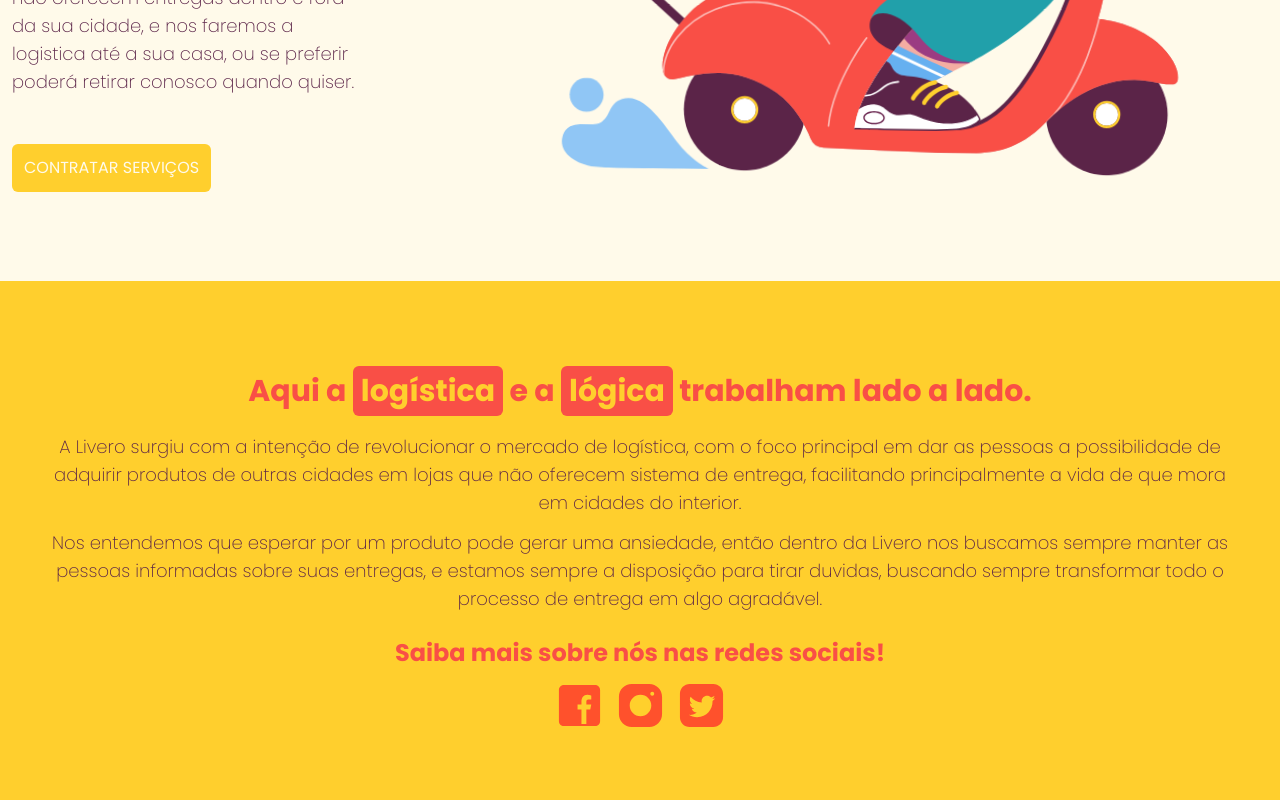
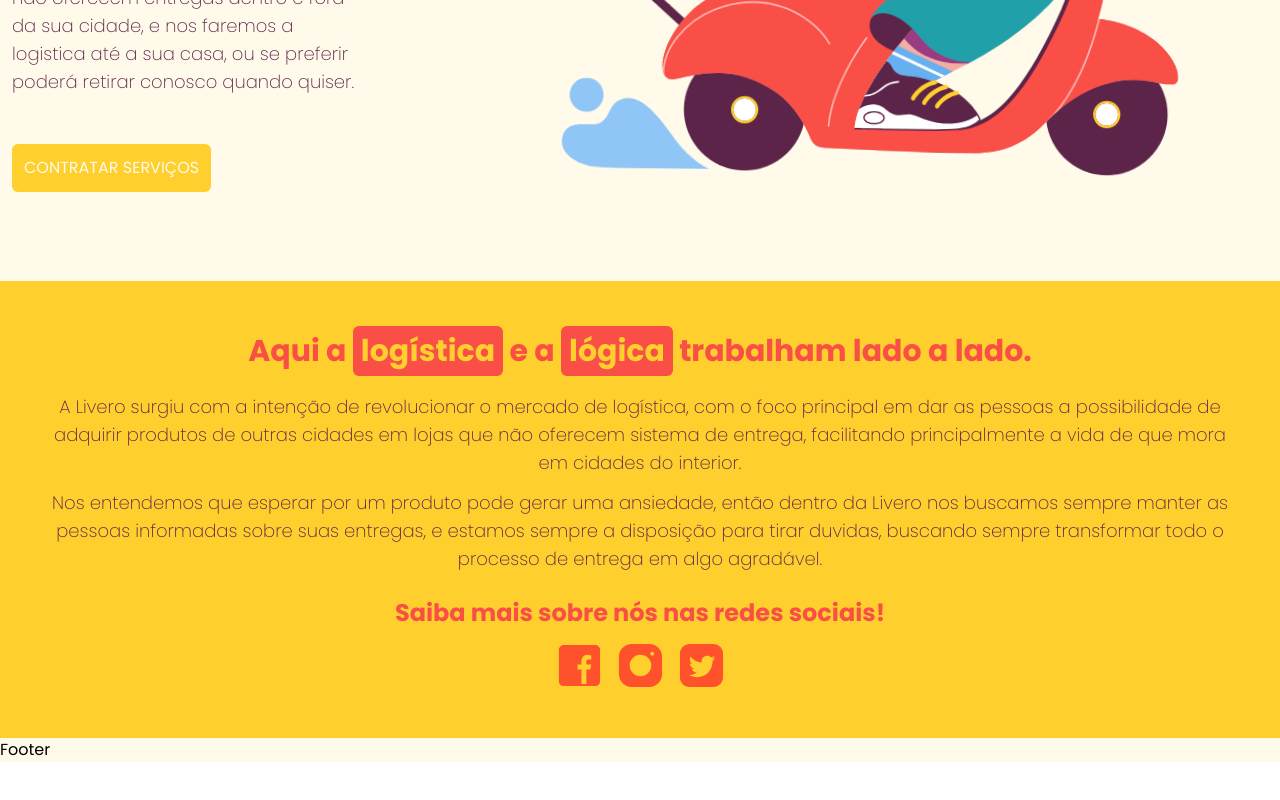
Before and after one commit to EduardoAguiarS/Livero, a Next.js app: page / in a window 1280 px wide. Shown: the part 606-1406 px from the top of the page. After the commit the page ends 1368 px from the top, so only its background shows below. Built offline with nearby package versions, Linux system fonts and the light colour scheme.

Commit message:
start footer

```diff
--- a/components/About.tsx
+++ b/components/About.tsx
@@ -12,7 +12,7 @@
   }
 
   return (
-    <div className="py-10 mx-auto bg-yellow">
+    <div className="mx-auto bg-yellow">
       <article className="container p-10 mx-auto text-center">
         <h1 className="text-3xl font-extrabold leading-loose text-red ">
           Aqui a{" "}
--- /dev/null
+++ b/components/Footer.tsx
@@ -0,0 +1,9 @@
+import React from "react";
+
+export default function Footer() {
+  return (
+    <div>
+      <h1>Footer</h1>
+    </div>
+  );
+}
--- a/pages/index.tsx
+++ b/pages/index.tsx
@@ -4,6 +4,7 @@
 import Header from "../components/Header";
 import Main from "../components/Main";
 import About from "../components/About";
+import Footer from "../components/Footer";
 const Home: NextPage = () => {
   return (
     <div className="bg-white">
@@ -27,6 +28,7 @@
       <Header />
       <Main />
       <About />
+      <Footer />
     </div>
   );
 };
```
